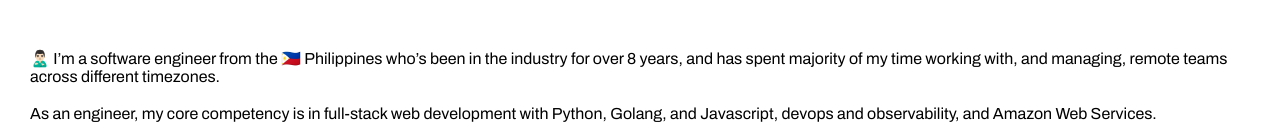
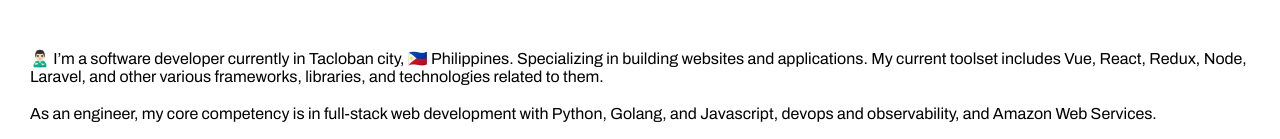
Before and after one commit to christianparanas/portv4, a Next.js app: page / in a window 1280 px wide. Shown: the part 422-561 px from the top of the page. Built offline with nearby package versions, Linux system fonts and the light colour scheme.

Commit message:
Update index.jsx

```diff
--- a/pages/index.jsx
+++ b/pages/index.jsx
@@ -24,9 +24,9 @@ export default function Home() {
           </div>
           <div className="text">
             <div className="t1">
-              🙎🏻‍♂️ I’m a software engineer from the 🇵🇭 Philippines who’s been in
-              the industry for over 8 years, and has spent majority of my time working with,
-              and managing, remote teams across different timezones.
+              🙎🏻‍♂️ I’m a software developer currently in Tacloban city, 🇵🇭 Philippines.
+               Specializing in building websites and applications. My current toolset includes
+               Vue, React, Redux, Node, Laravel, and other various frameworks, libraries, and technologies related to them.
             </div>
             <div className="t1">
               As an engineer, my core competency is in full-stack web development
```
